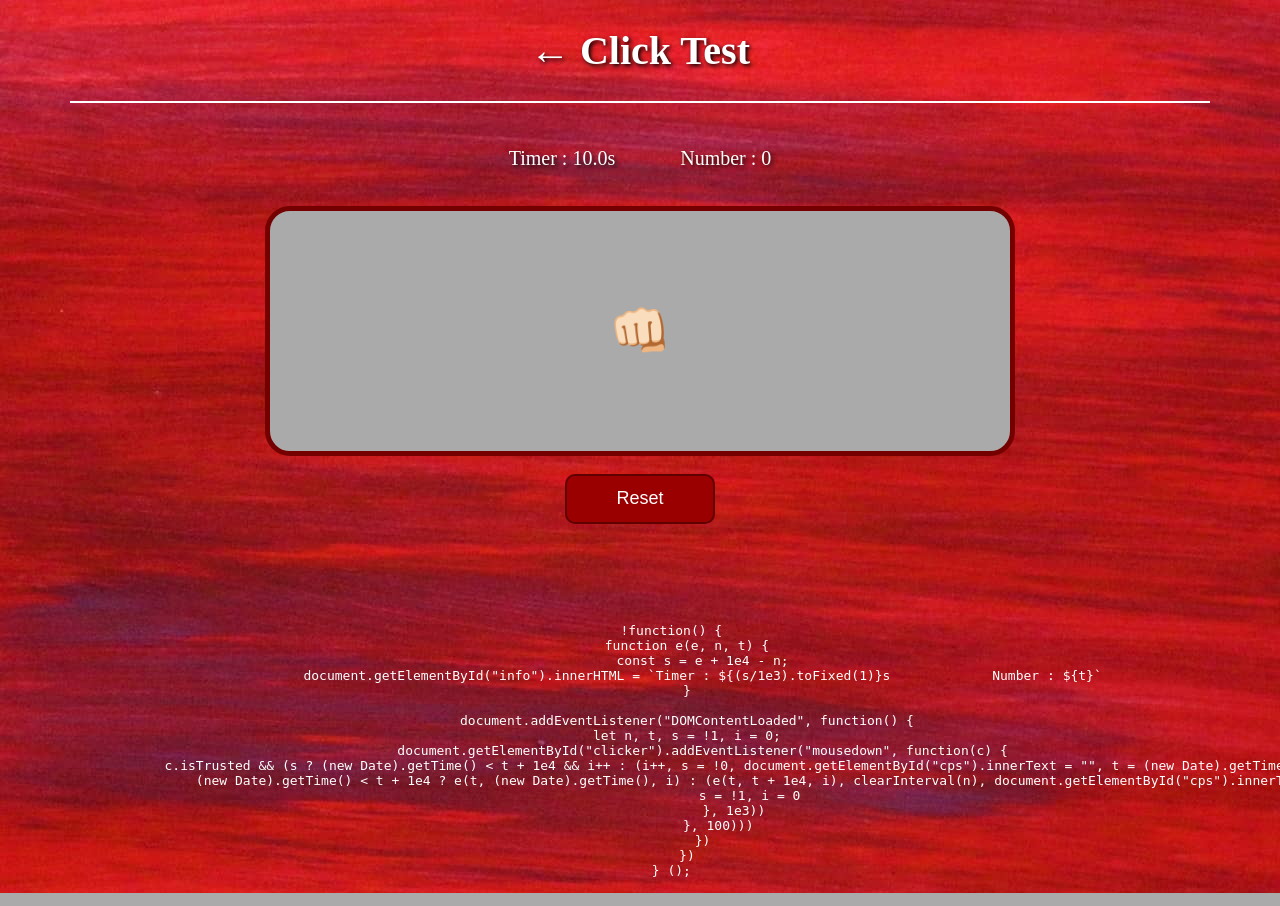
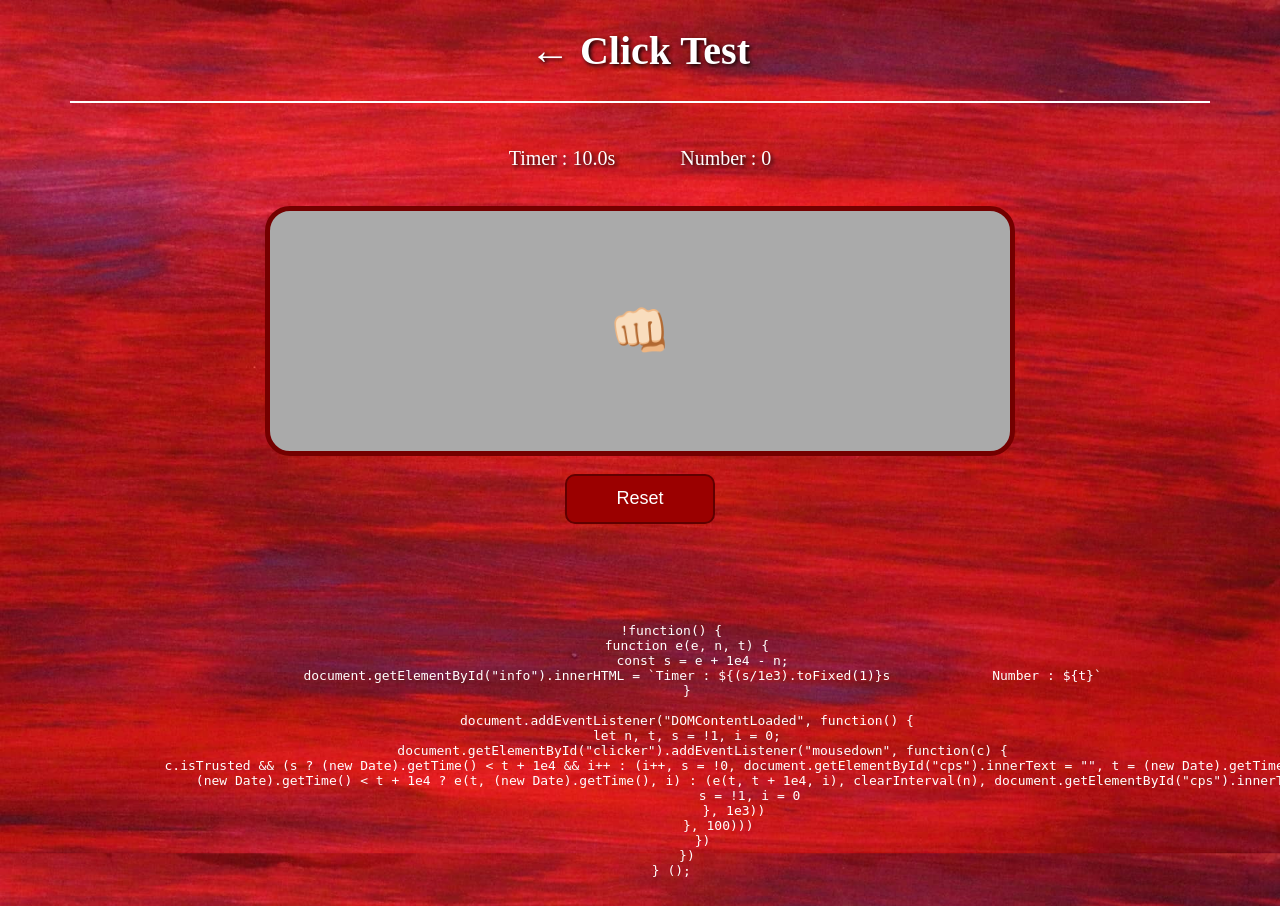
Before and after one commit to PouletEnSlip/pouletenslip.github.io, a PHP site: page / in a window 1280 px wide; the page is wider, and only the part inside the window is pictured. Run offline with PHP 8.4, Linux system fonts and the light colour scheme; some libraries are stand-ins or nearby versions.

Commit message:
Update style.css

```diff
--- a/pages/clicktest/style.css
+++ b/pages/clicktest/style.css
@@ -1,8 +1,8 @@
 html {
-	height: 100%;
 	background-image: url(./bg.jpg);
 	background-position: center;
-	background-repeat: no-repeat;
+	background-size: cover;
+	background-attachment: fixed;
 	text-align: center;
 	color: #fff;
 }
@@ -80,9 +80,3 @@ a:hover {
 		font-size: 30px;
 	}
 }
-
-@media only screen and (min-width: 1921px) {
-	html {
-		background-size: cover;
-	}
-}
```
